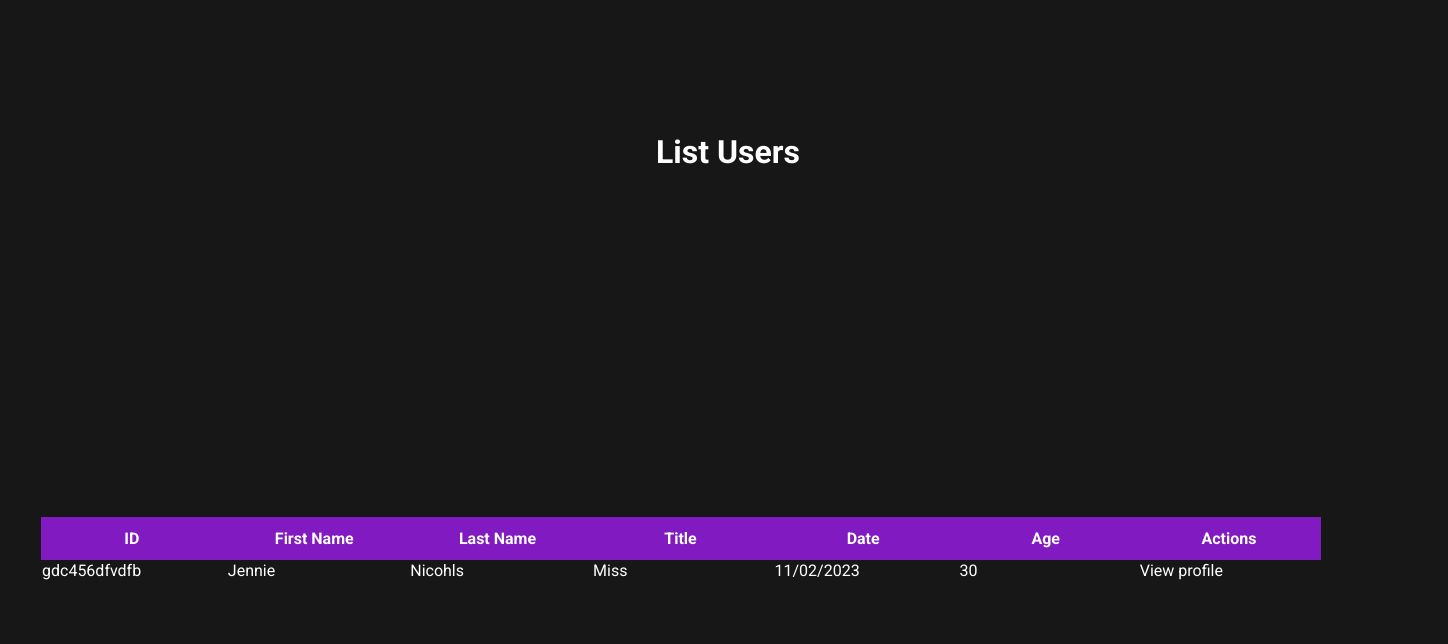
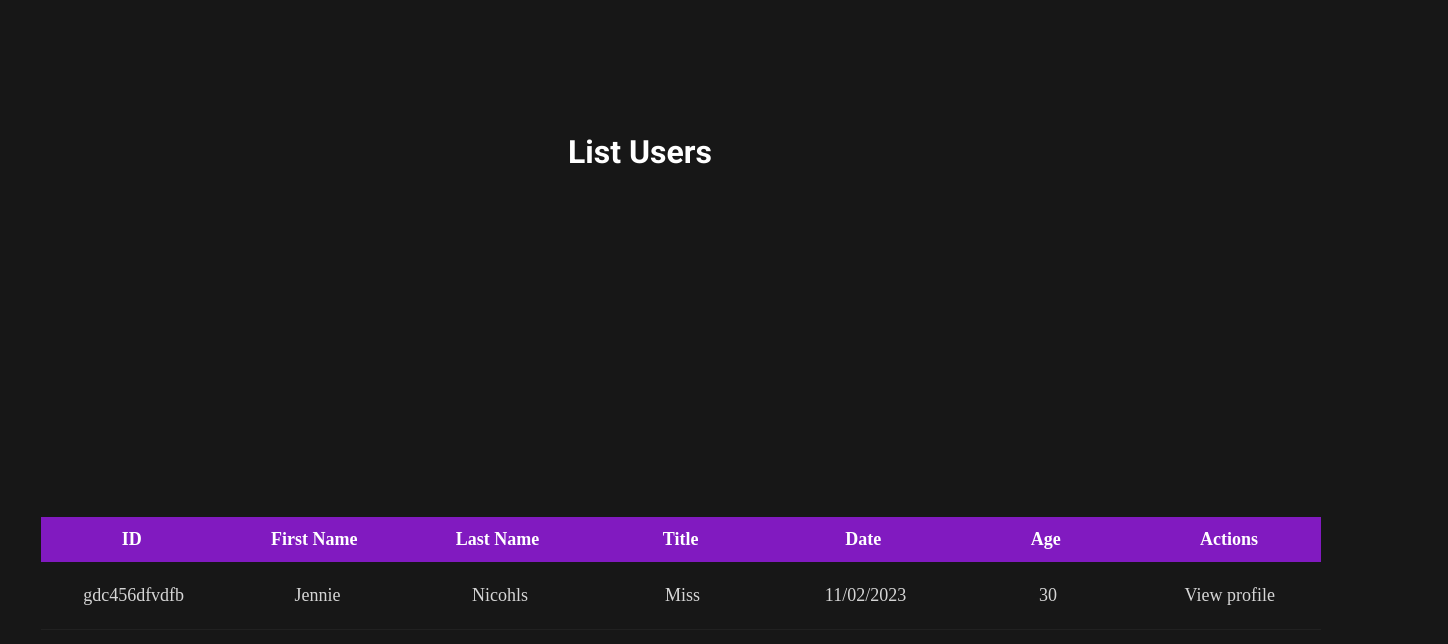
Before and after one commit to davidgoulart-dev/Union-Developers-Challenge, a React (Vite) app: page / in a window 1280 px wide. Shown: the top 644 px of the page, 1448 px wide, since content can reach past the window. Built offline with nearby package versions, Linux system fonts and the light colour scheme.

Commit message:
feat: tabela devidamente estilizada

```diff
--- a/src/components/UsersTable/UsersTable.scss
+++ b/src/components/UsersTable/UsersTable.scss
@@ -5,13 +5,17 @@
     justify-content: center;
     width: 1280px;
     margin-top: 323px;
-   margin-left: 31px;
+    margin-left: 31px;
     border-collapse: collapse;
+    font-family: Poppins;
+    font-weight: 400px;
+    font-size: 18px;
+    line-height: 27px;
 
 
 
-    thead{
-        height: 43px;
+    thead {
+
         background-color: #811AC0;
         display: flex;
         align-items: center;
@@ -20,7 +24,20 @@
 
 
     }
-    th,td {
+
+    th,
+    td {
         width: 190px;
+        height: 43px;
     }
+
+    td {
+        text-align: center;
+        border-bottom: 1px solid;
+        border-color: #212121;
+        padding: 12px 0px;
+        color: #D6D6D6;
+        ;
+    }
+
 }
--- a/src/index.css
+++ b/src/index.css
@@ -11,5 +11,5 @@ a {
   text-decoration: none;
 }
 body{
-  width: 1440px;
+
 }
```
